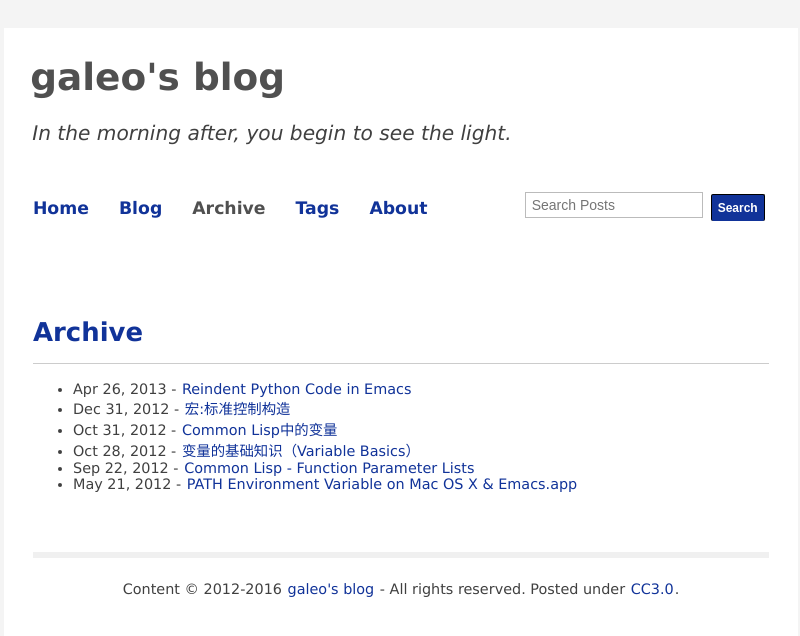
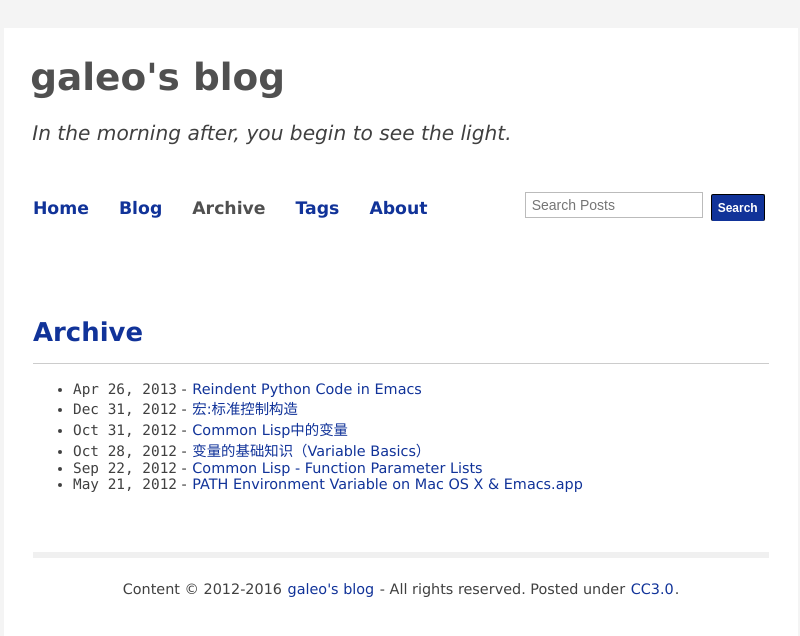
Before and after one commit to galeo/blog.galeo.me, a Jekyll site: the page built from archive.html, in a window 1280 px wide. Shown: the top 636 px of the page, without its empty margins (239-1039 px from the left). Built offline with Jekyll 4.4.1, drawn with Linux system fonts in a browser that asks for light colours; Markdown is read by kramdown in place of the engine named in the settings.

Commit message:
style: use fixed width fonts for post date

```diff
--- a/static/css/blog-galeo-me.css
+++ b/static/css/blog-galeo-me.css
@@ -377,6 +377,10 @@ div.tags-line span.tags-head {
 .tag a {
   color: #404040;
 }
+
+.archive-date {
+  font-family: Menlo, Monaco, Courier, 'DejaVu Sans Mono', monospace;
+}
 /* end of main */
 
 
```
